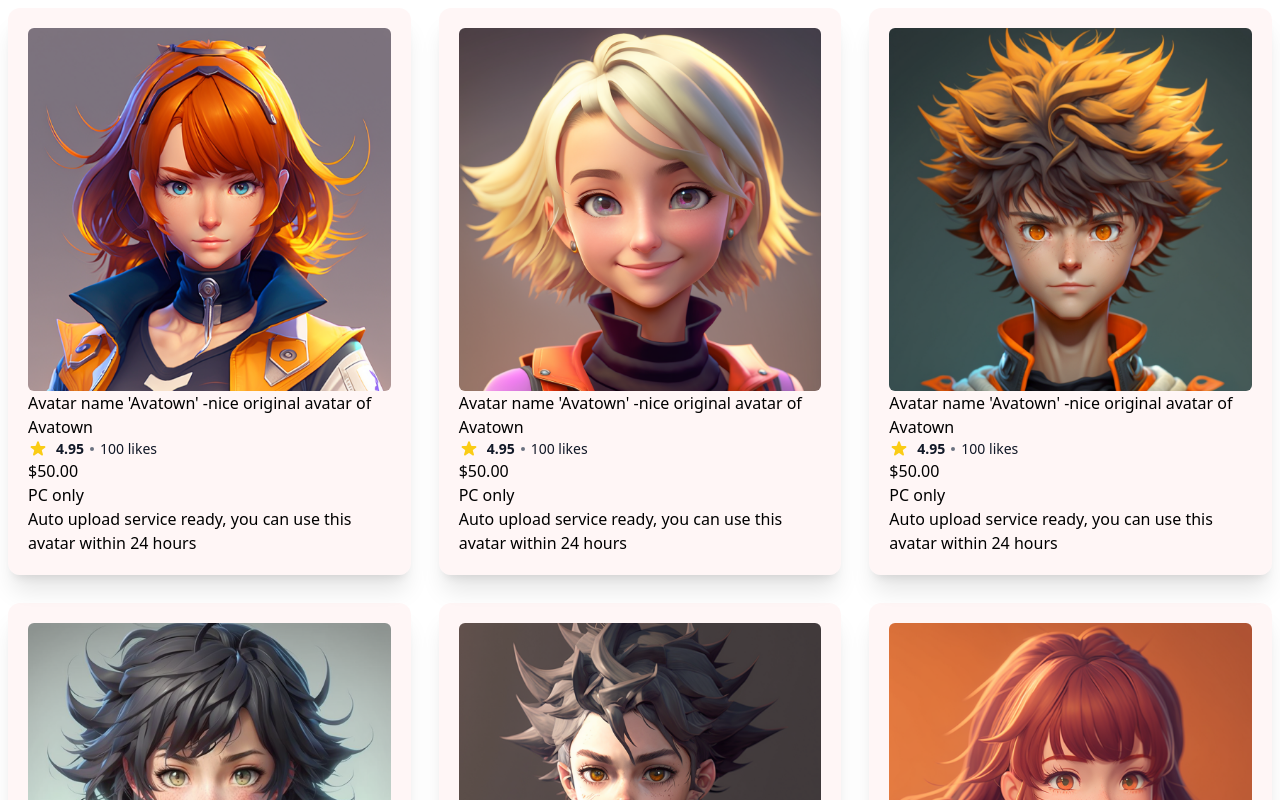
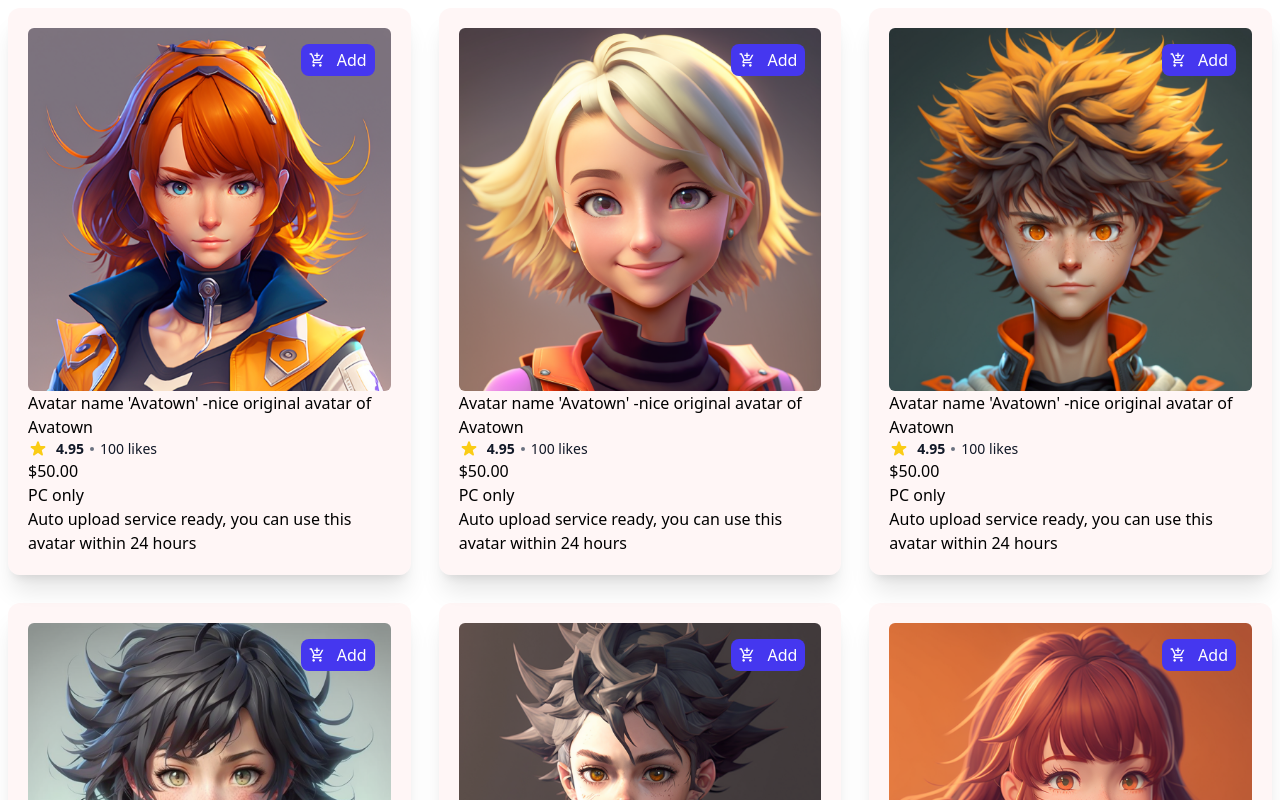
Before and after one commit to AbhiramKrishnaM/Dolami, a React (Vite) app: page / in a window 1280 px wide. Shown: the top 800 px of the page. Built offline with nearby package versions, Linux system fonts and the light colour scheme.

Commit message:
added icon library

```diff
--- a/package.json
+++ b/package.json
@@ -15,6 +15,7 @@
     "uuid": "^9.0.0"
   },
   "devDependencies": {
+    "@iconify/react": "^4.1.0",
     "@types/react": "^18.0.28",
     "@types/react-dom": "^18.0.11",
     "@vitejs/plugin-react": "^4.0.0-beta.0",
--- a/src/components/AvatarCards.jsx
+++ b/src/components/AvatarCards.jsx
@@ -1,8 +1,17 @@
+import { Icon } from "@iconify/react";
+
 function Avatar(props) {
   return (
     <>
-      <div className="p-5 m-2 rounded-xl bg-red-100/30 shadow-xl cursor-pointer">
-        <img src={props.url} alt={props.alt} className="rounded-md" />
+      <div className="p-5 m-2 rounded-xl bg-red-100/30 shadow-xl cursor-pointer ">
+        <div className="relative">
+          <img src={props.url} alt={props.alt} className="rounded-md" />
+
+          <button className="px-2 py-1 bg-custom-blue-1 hover:bg-custom-blue-1/70 rounded-lg text-white flex items-center gap-3 absolute right-4 top-4">
+            <Icon icon="material-symbols:add-shopping-cart" />
+            <span>Add</span>
+          </button>
+        </div>
 
         <h3>{props.info}</h3>
 
--- a/tailwind.config.js
+++ b/tailwind.config.js
@@ -2,7 +2,11 @@
 export default {
   content: ["./index.html", "./src/**/*.{js,ts,jsx,tsx}"],
   theme: {
-    extend: {},
+    extend: {
+      colors: {
+        "custom-blue-1": "#4537EF",
+      },
+    },
   },
   plugins: [],
 };
```
Also changed, not shown: 1 other file (tests, documents, lock files or other folders).
